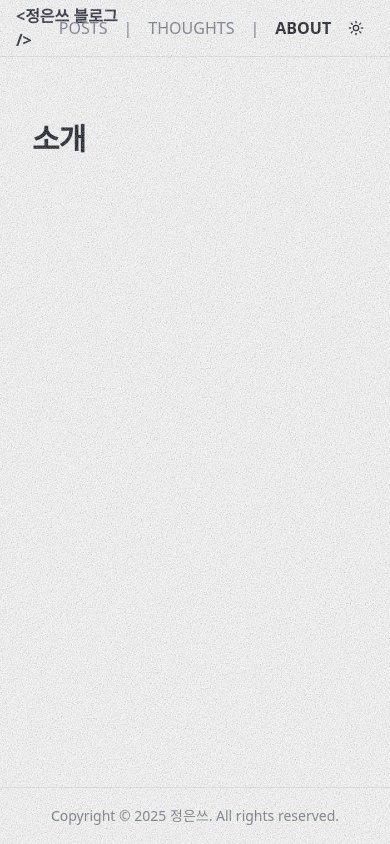
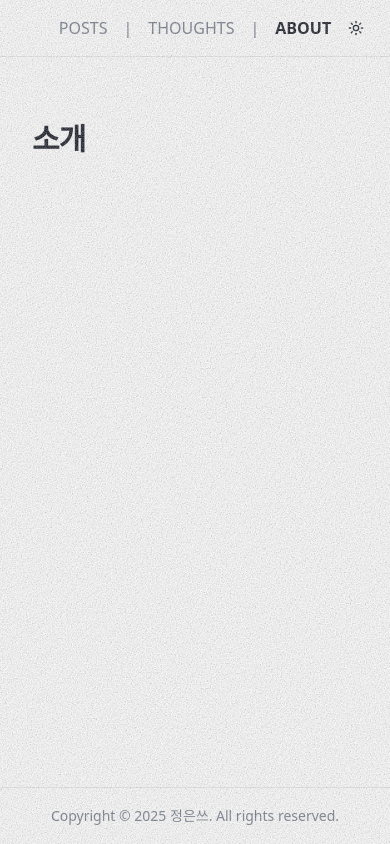
Before and after one commit to h2ck4u/blog, a Next.js app: page /about in a window 390 px wide. Built offline with nearby package versions, Linux system fonts and the light colour scheme; no server answers.

Commit message:
fix(ui): hide blog title on mobile to prevent nav overlap - Add `hidden md:block` utility classes to the blog title in Header - Ensures navigation menu has sufficient space on smaller screens

```diff
--- a/src/widgets/header/ui/header.tsx
+++ b/src/widgets/header/ui/header.tsx
@@ -20,7 +20,7 @@ export default function Header() {
         <div className="grid w-full grid-cols-3 items-center">
           <div className="flex items-center justify-start">
             <Link href="/" className="text-l text-primary font-semibold">
-              <span className="font-bold">{BLOG_CONFIG.name}</span>
+              <span className="hidden font-bold md:block">{BLOG_CONFIG.name}</span>
             </Link>
           </div>
           <nav className="flex items-center justify-center gap-4">
```
